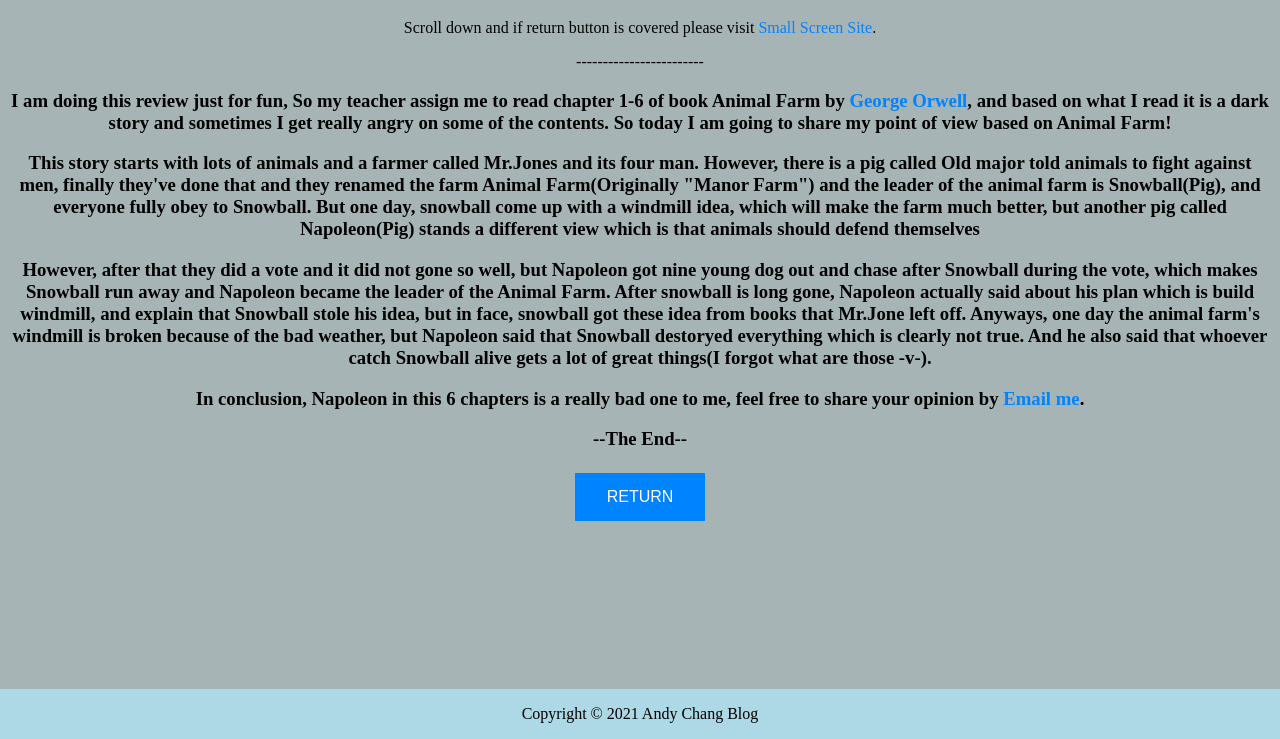
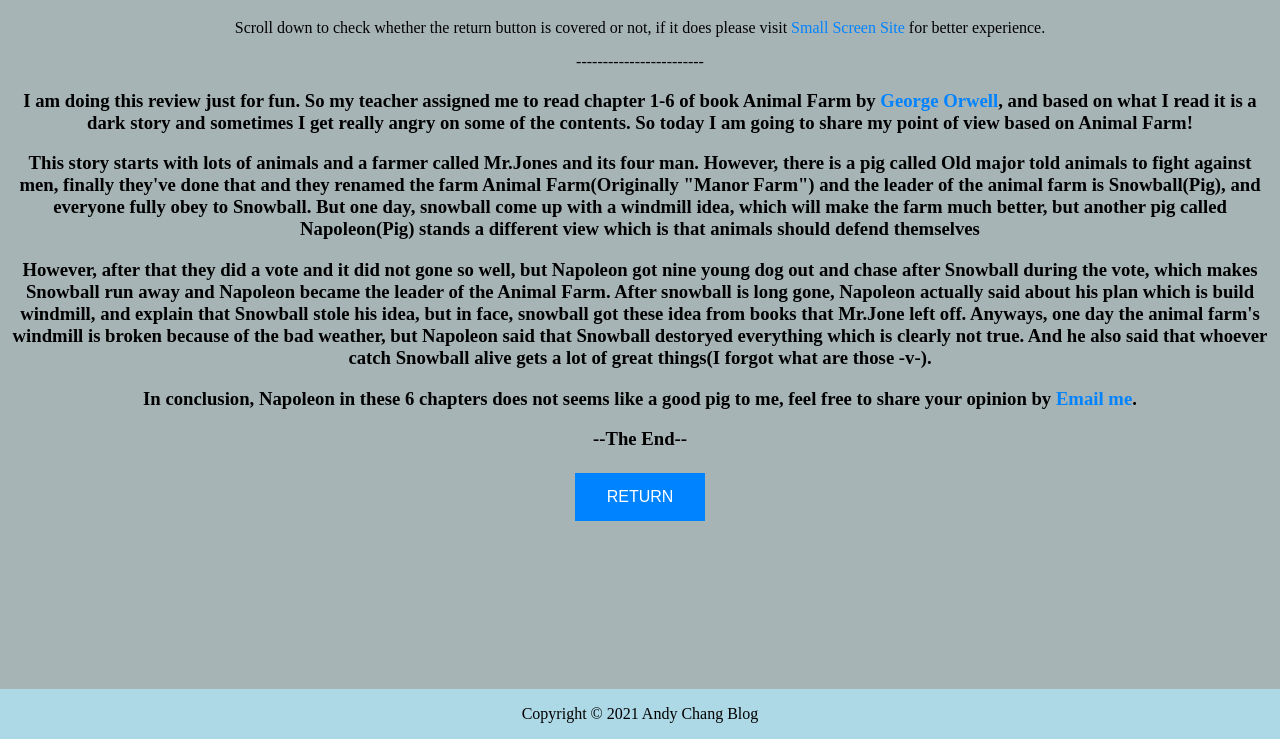
Before and after one commit to realandychang/blog.realandychang.us, a plain HTML site: page blog-02.html in a window 1280 px wide. Shown: the part 61-800 px from the top of the page. Drawn offline with Linux system fonts and the light colour scheme.

Commit message:
Update blog-02.html

```diff
--- a/blog-02.html
+++ b/blog-02.html
@@ -14,12 +14,12 @@
 <meta name="msapplication-TileImage" content="https://realandychang.us/img/andypfp.png" />
 
 <center><h1>Animal Farm Review Chapter 1-6</h1></center>
-<center><p>Scroll down and if return button is covered please visit <a style=" text-decoration:none; " href="https://blog.realandychang.us/mobile/blog02" ><span style="color: #0083FF">Small Screen Site</span></a>.</p></center>
+<center><p>Scroll down to check whether the return button is covered or not, if it does please visit <a style=" text-decoration:none; " href="https://blog.realandychang.us/mobile/blog02" ><span style="color: #0083FF">Small Screen Site</span></a> for better experience.</p></center>
 <center><p>------------------------</p></center>
-<center><h3>     I am doing this review just for fun, So my teacher assign me to read chapter 1-6 of book Animal Farm by <a style= " text-decoration:none; " href="https://en.wikipedia.org/wiki/George_Orwell" ><span style="color: #0083FF">George Orwell</span></a>, and based on what I read it is a dark story and sometimes I get really angry on some of the contents. So today I am going to share my point of view based on Animal Farm!</h3>
+<center><h3>     I am doing this review just for fun. So my teacher assigned me to read chapter 1-6 of book Animal Farm by <a style= " text-decoration:none; " href="https://en.wikipedia.org/wiki/George_Orwell" ><span style="color: #0083FF">George Orwell</span></a>, and based on what I read it is a dark story and sometimes I get really angry on some of the contents. So today I am going to share my point of view based on Animal Farm!</h3>
 <h3>     This story starts with lots of animals and a farmer called Mr.Jones and its four man. However, there is a pig called Old major told animals to fight against men, finally they've done that and they renamed the farm Animal Farm(Originally "Manor Farm") and the leader of the animal farm is Snowball(Pig), and everyone fully obey to Snowball. But one day, snowball come up with a windmill idea, which will make the farm much better, but another pig called Napoleon(Pig) stands a different view which is that animals should defend themselves</h3>
 <h3>     However, after that they did a vote and it did not gone so well, but Napoleon got nine young dog out and chase after Snowball during the vote, which makes Snowball run away and Napoleon became the leader of the Animal Farm. After snowball is long gone, Napoleon actually said about his plan which is build windmill, and explain that Snowball stole his idea, but in face, snowball got these idea from books that Mr.Jone left off. Anyways, one day the animal farm's windmill is broken because of the bad weather, but Napoleon said that Snowball destoryed everything which is clearly not true. And he also said that whoever catch Snowball alive gets a lot of great things(I forgot what are those -v-).</h3>
-<h3>     In conclusion, Napoleon in this 6 chapters is a really bad one to me, feel free to share your opinion by <a style=" text-decoration:none; " href="mailto:andyc@realandychang.us" ><span style="color: #0083FF">Email me</span></a>.</h3></center>
+<h3>     In conclusion, Napoleon in these 6 chapters does not seems like a good pig to me, feel free to share your opinion by <a style=" text-decoration:none; " href="mailto:andyc@realandychang.us" ><span style="color: #0083FF">Email me</span></a>.</h3></center>
 <center><h3>--The End--</h3></center>
 <center><button class="button button2" onclick="location.href = 'https://blog.realandychang.us' ">RETURN</button></center>
 
```
